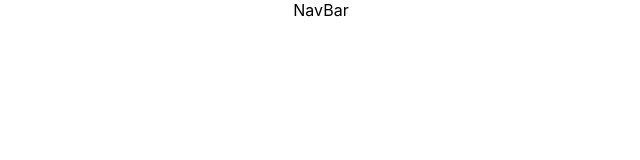
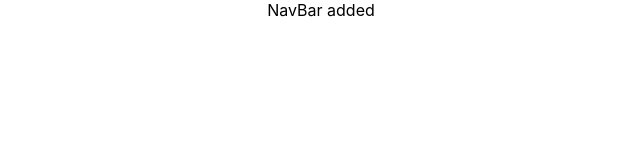
Before and after one commit to Smriti-Mhrz/website_collab1, a React (Create React App) app: page / in a window 1280 px wide. Shown: the top 160 px of the page, without its empty margins (319-959 px from the left). Built offline with nearby package versions, Linux system fonts and the light colour scheme.

Commit message:
Navabr modified

```diff
--- a/src/components/NavBar.js
+++ b/src/components/NavBar.js
@@ -3,7 +3,7 @@ import React from 'react'
 export default function NavBar() {
   return (
     <div>
-      NavBar
+      NavBar added
     </div>
   )
 }
```
